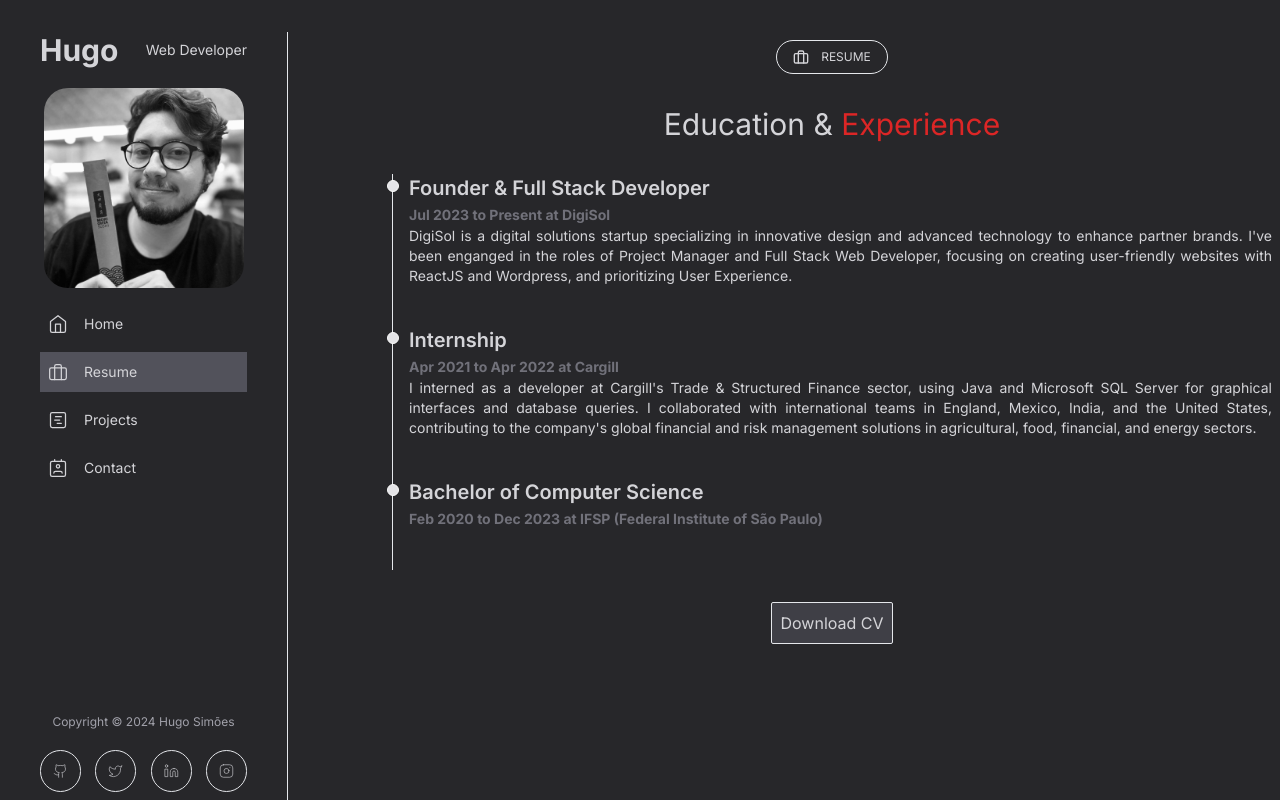
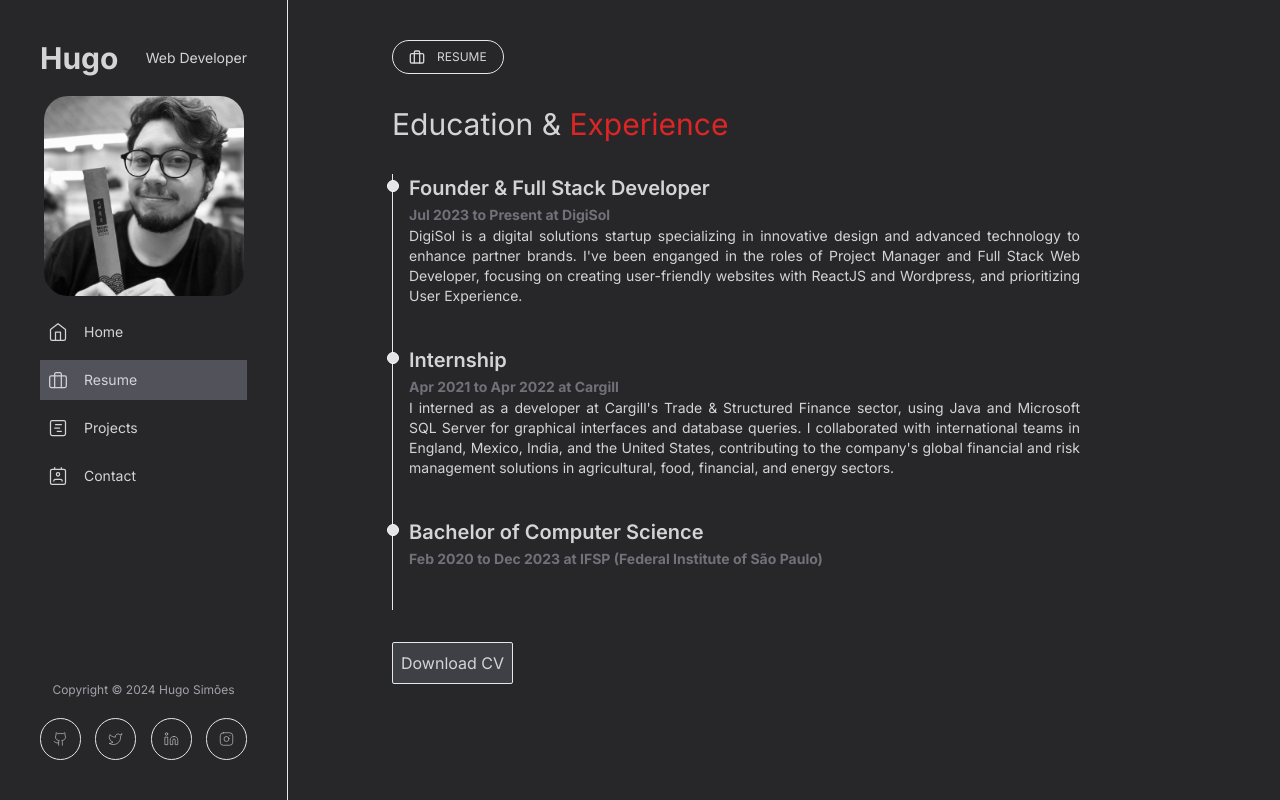
Before and after one commit to hugosimoesdev/my-portfolio, a Next.js app: page /resume in a window 1280 px wide. Built offline with nearby package versions, Linux system fonts and the light colour scheme.

Commit message:
fix: improve responsiveness 2

```diff
--- a/app/(home)/page.jsx
+++ b/app/(home)/page.jsx
@@ -5,9 +5,9 @@ export default function Home() {
     <main className="container">
       <div className="flex w-fit gap-3 border rounded-3xl py-2 px-4">
         <HomeIcon size={16} />
-        <p className="text-xs uppercase">introduce</p>
+        <p className="text-xs uppercase">Home</p>
       </div>
-      <div className="flex flex-col gap-4 mx-12 pr-12 max-lg:pr-0 max-lg:mx-0">
+      <div className="flex flex-col gap-4 max-lg:pr-0 max-lg:mx-0">
         <p className="title">
           Say Hi from <span className="text-red-600">Hugo</span>, <br />
           Web Developer
--- a/app/resume/page.jsx
+++ b/app/resume/page.jsx
@@ -6,14 +6,14 @@ import ButtonDownload from "@/components/ButtonDownload";
 const Resume = () => {
   return (
     <main className="container">
-      <div className="flex w-fit gap-3 items-center border rounded-3xl py-2 px-4">
+      <div className="flex w-fit gap-3 border rounded-3xl py-2 px-4">
         <Briefcase size={16} />
         <p className="text-xs uppercase">Resume</p>
       </div>
       <p className="text-3xl max-lg:text-xl">
         Education & <span className="text-red-600">Experience</span>
       </p>
-      <div className="flex flex-col items-center">
+      <div className="flex flex-col items-center lg:mr-32 xl:mr-48">
         <ol className="relative z-0 border-s border-gray-200 dark:border-gray-700">
           <TimeLineItem
             title="Founder & Full Stack Developer"
--- a/components/SideBar.jsx
+++ b/components/SideBar.jsx
@@ -11,7 +11,7 @@ const SideBar = () => {
   const pathname = usePathname();
 
   return (
-    <aside className="flex flex-col px-10 border-r h-full max-lg:hidden fixed w-72 ">
+    <aside className="flex flex-col px-10 pt-10 border-r h-screen max-lg:hidden fixed w-72 ">
       <div className="flex-col flex-1">
         <div className="flex flex-col items-center gap-5">
           <div className="flex items-center gap-4 justify-between w-full">
--- a/styles/globals.css
+++ b/styles/globals.css
@@ -9,7 +9,7 @@
 }
 
 .container {
-  @apply flex flex-col items-center w-fit mx-5 p-2 mt-8 gap-8 lg:w-[70%] lg:ml-[30%];
+  @apply flex flex-col items-start w-fit mx-8 p-2 pt-10 gap-8  md:mx-24 lg:w-[70%] lg:ml-[30%] lg:mx-24;
 }
 
 .container-project {
```
